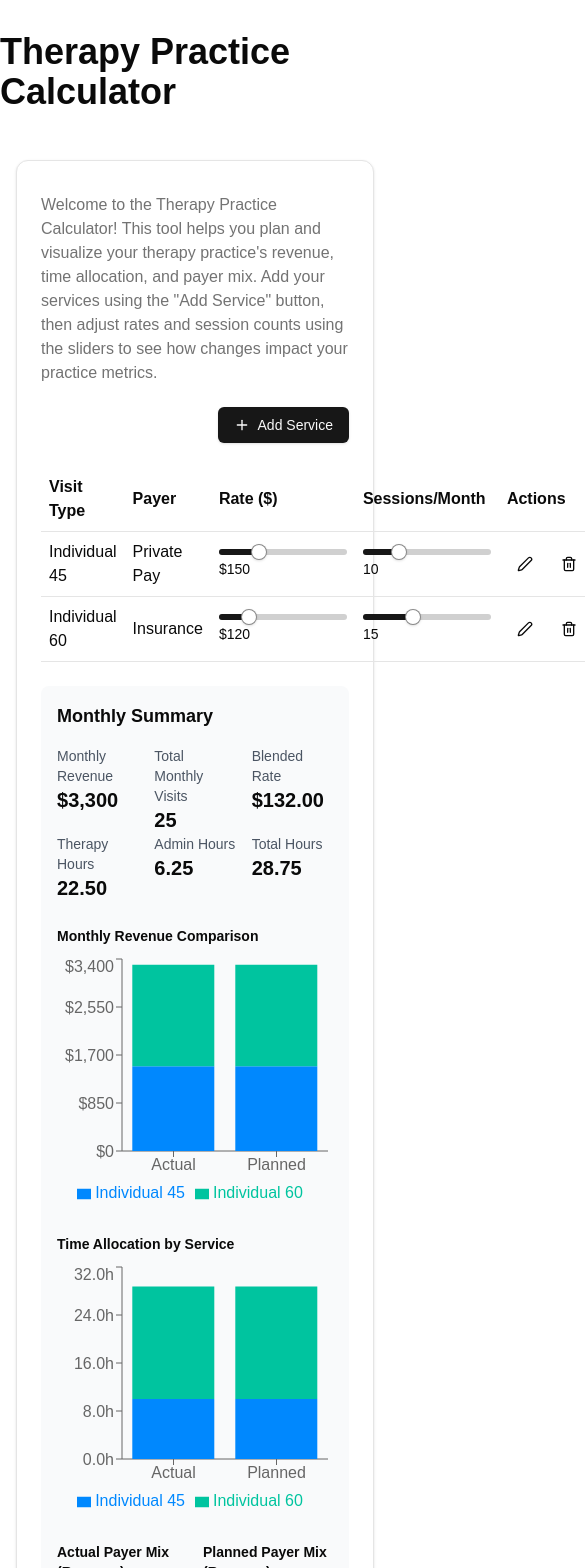
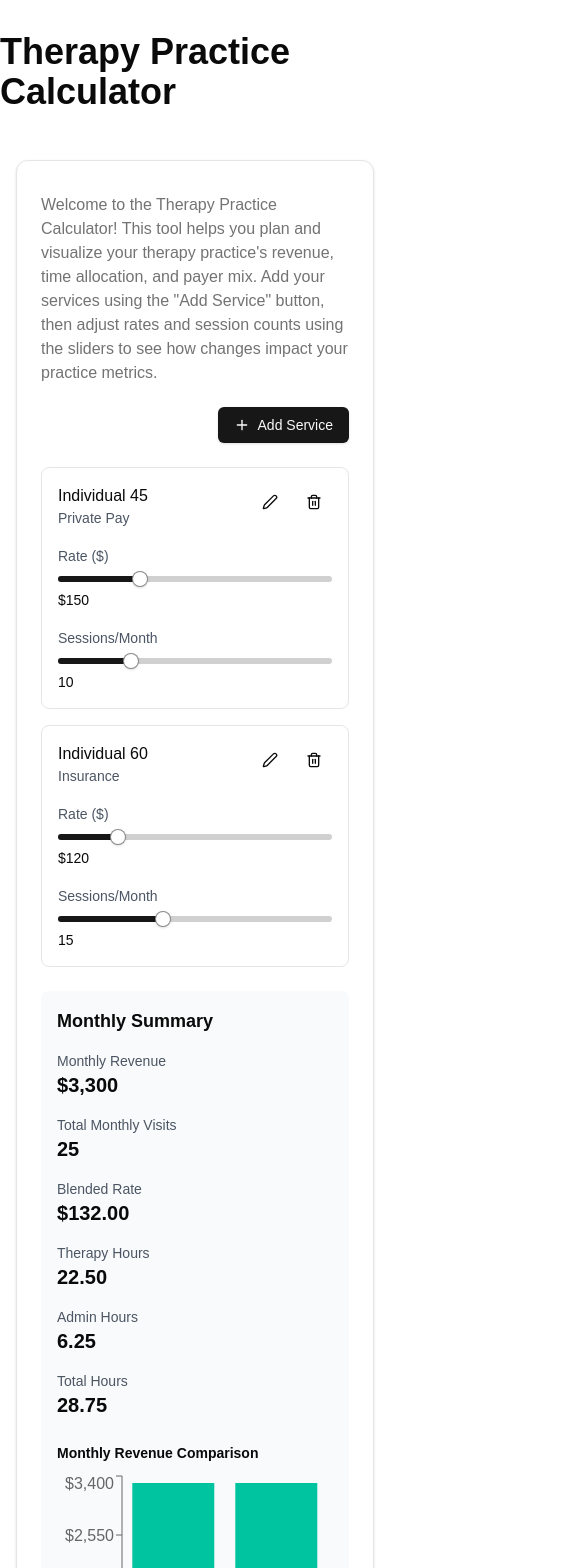
Before and after one commit to jonathanmeneses/sessions-scenario-planner, a Next.js app: page / in a window 390 px wide. Shown: the top 1568 px of the page, 585 px wide, since content can reach past the window. Built offline with nearby package versions, Linux system fonts and the light colour scheme.

Commit message:
mobile responsiveness

```diff
--- a/src/components/TherapyCalculator.tsx
+++ b/src/components/TherapyCalculator.tsx
@@ -300,12 +300,12 @@ const TherapyCalculator = () => {
                                     </div>
                                     <div className="grid gap-2">
                                         <Label>Payer</Label>
-                                        <div className="flex gap-2">
+                                        <div className="flex flex-col sm:flex-row gap-2">
                                             <Select
                                                 value={formData.payer}
                                                 onValueChange={(value) => setFormData({ ...formData, payer: value })}
                                             >
-                                                <SelectTrigger className="flex-1">
+                                                <SelectTrigger className="w-full">
                                                     <SelectValue placeholder="Select payer type" />
                                                 </SelectTrigger>
                                                 <SelectContent>
@@ -319,6 +319,7 @@ const TherapyCalculator = () => {
                                             <Button
                                                 type="button"
                                                 variant="outline"
+                                                className="w-full sm:w-auto"
                                                 onClick={() => setNewPayer('New Payer')}
                                             >
                                                 Add New
@@ -354,7 +355,7 @@ const TherapyCalculator = () => {
                                             </div>
                                         </div>
                                     )}
-                                    <div className="grid grid-cols-2 gap-4">
+                                    <div className="grid sm:grid-cols-2 gap-4">
                                         <div className="grid gap-2">
                                             <Label>Session Length (min)</Label>
                                             <Input
@@ -372,7 +373,7 @@ const TherapyCalculator = () => {
                                             />
                                         </div>
                                     </div>
-                                    <div className="grid grid-cols-2 gap-4">
+                                    <div className="grid sm:grid-cols-2 gap-4">
                                         <div className="grid gap-2">
                                             <Label>Base Rate ($)</Label>
                                             <Input
@@ -399,8 +400,73 @@ const TherapyCalculator = () => {
                     </div>
                 </CardHeader>
                 <CardContent>
+                    {/* Slider and input content */}
                     <div className="space-y-6">
-                        <table className="w-full">
+                        {/* Mobile view */}
+                        <div className="md:hidden space-y-4">
+                            {rows.map(row => (
+                                <div key={row.id} className="bg-white p-4 rounded-lg border">
+                                    <div className="flex justify-between items-start mb-4">
+                                        <div>
+                                            <h3 className="font-medium">{row.visitType}</h3>
+                                            <p className="text-sm text-gray-600">{row.payer}</p>
+                                        </div>
+                                        <div className="flex gap-2">
+                                            <Button
+                                                variant="ghost"
+                                                size="icon"
+                                                onClick={() => handleEditClick(row)}
+                                            >
+                                                <Edit2 size={16} />
+                                            </Button>
+                                            <Button
+                                                variant="ghost"
+                                                size="icon"
+                                                onClick={() => handleDeleteRow(row.id)}
+                                            >
+                                                <Trash2 size={16} />
+                                            </Button>
+                                        </div>
+                                    </div>
+                                    <div className="space-y-4">
+                                        <div>
+                                            <label className="text-sm text-gray-600">Rate ($)</label>
+                                            <Slider
+                                                value={[row.adjustedRate]}
+                                                min={50}
+                                                max={400}
+                                                step={5}
+                                                onValueChange={(value) => handleRateChange(row.id, value)}
+                                                className="my-2"
+                                            />
+                                            <div className="text-sm flex items-center gap-2">
+                                                ${row.adjustedRate}
+                                                {formatChange(row.adjustedRate, row.baseRate)}
+                                            </div>
+                                        </div>
+                                        <div>
+                                            <label className="text-sm text-gray-600">Sessions/Month</label>
+                                            <Slider
+                                                value={[row.adjustedSessions]}
+                                                min={0}
+                                                max={40}
+                                                step={1}
+                                                onValueChange={(value) => handleSessionChange(row.id, value)}
+                                                className="my-2"
+                                            />
+                                            <div className="text-sm flex items-center gap-2">
+                                                {row.adjustedSessions}
+                                                {formatChange(row.adjustedSessions, row.baseSessions)}
+                                            </div>
+                                        </div>
+                                    </div>
+                                </div>
+                            ))}
+                        </div>
+
+                        {/* Desktop view */}
+                        <div className="hidden md:block overflow-x-auto">
+                            <table className="w-full min-w-[600px]">
                                 <thead>
                                     <tr className="border-b">
                                         <th className="text-left p-2">Visit Type</th>
@@ -467,10 +533,11 @@ const TherapyCalculator = () => {
                                     ))}
                                 </tbody>
                             </table>
+                        </div>
 
                         <div className="mt-6 p-4 bg-gray-50 rounded-lg">
                             <h3 className="text-lg font-semibold mb-4">Monthly Summary</h3>
-                            <div className="grid grid-cols-3 gap-4">
+                            <div className="grid grid-cols-1 sm:grid-cols-2 lg:grid-cols-3 gap-4">
                                 <div>
                                     <div className="text-sm text-gray-600">Monthly Revenue</div>
                                     <div className="text-xl font-bold flex items-center gap-2">
@@ -500,8 +567,7 @@ const TherapyCalculator = () => {
                                 </div>
                             </div>
 
-
-                            <div className="grid grid-cols-3 gap-4">
+                            <div className="grid grid-cols-1 sm:grid-cols-2 lg:grid-cols-3 gap-4 mt-4">
                                 <div>
                                     <div className="text-sm text-gray-600">Therapy Hours</div>
                                     <div className="text-xl font-bold flex items-center gap-2">
@@ -534,10 +600,11 @@ const TherapyCalculator = () => {
                                 </div>
                             </div>
 
-                            {/* Revenue Comparison Chart */}
-                            <div className="mt-6">
+                            {/* Charts */}
+                            <div className="mt-6 space-y-6">
+                                <div>
                                     <h4 className="text-sm font-semibold mb-2">Monthly Revenue Comparison</h4>
-                                <div className="h-64">
+                                    <div className="h-[300px] sm:h-[400px]">
                                         <ResponsiveContainer width="100%" height="100%">
                                             <BarChart data={prepareRevenueData(rows)}>
                                                 <XAxis dataKey="name" />
@@ -563,10 +630,9 @@ const TherapyCalculator = () => {
                                     </div>
                                 </div>
 
-                            {/* Time Breakdown Chart */}
-                            <div className="mt-6">
+                                <div>
                                     <h4 className="text-sm font-semibold mb-2">Time Allocation by Service</h4>
-                                <div className="h-64">
+                                    <div className="h-[300px] sm:h-[400px]">
                                         <ResponsiveContainer width="100%" height="100%">
                                             <BarChart data={prepareTimeData(rows)}>
                                                 <XAxis dataKey="name" />
@@ -587,11 +653,10 @@ const TherapyCalculator = () => {
                                     </div>
                                 </div>
 
-                            {/* Payer Mix Charts */}
-                            <div className="mt-6 grid grid-cols-2 gap-4">
+                                <div className="grid grid-cols-1 md:grid-cols-2 gap-6">
                                     <div>
                                         <h4 className="text-sm font-semibold mb-2">Actual Payer Mix (Revenue)</h4>
-                                    <div className="h-64">
+                                        <div className="h-[300px]">
                                             <ResponsiveContainer width="100%" height="100%">
                                                 <PieChart>
                                                     <Pie
@@ -614,7 +679,7 @@ const TherapyCalculator = () => {
                                     </div>
                                     <div>
                                         <h4 className="text-sm font-semibold mb-2">Planned Payer Mix (Revenue)</h4>
-                                    <div className="h-64">
+                                        <div className="h-[300px]">
                                             <ResponsiveContainer width="100%" height="100%">
                                                 <PieChart>
                                                     <Pie
@@ -638,6 +703,7 @@ const TherapyCalculator = () => {
                                 </div>
                             </div>
                         </div>
+                    </div>
                 </CardContent>
             </Card>
         </div>
```
Lines whose indentation alone changed are shown as unchanged.
